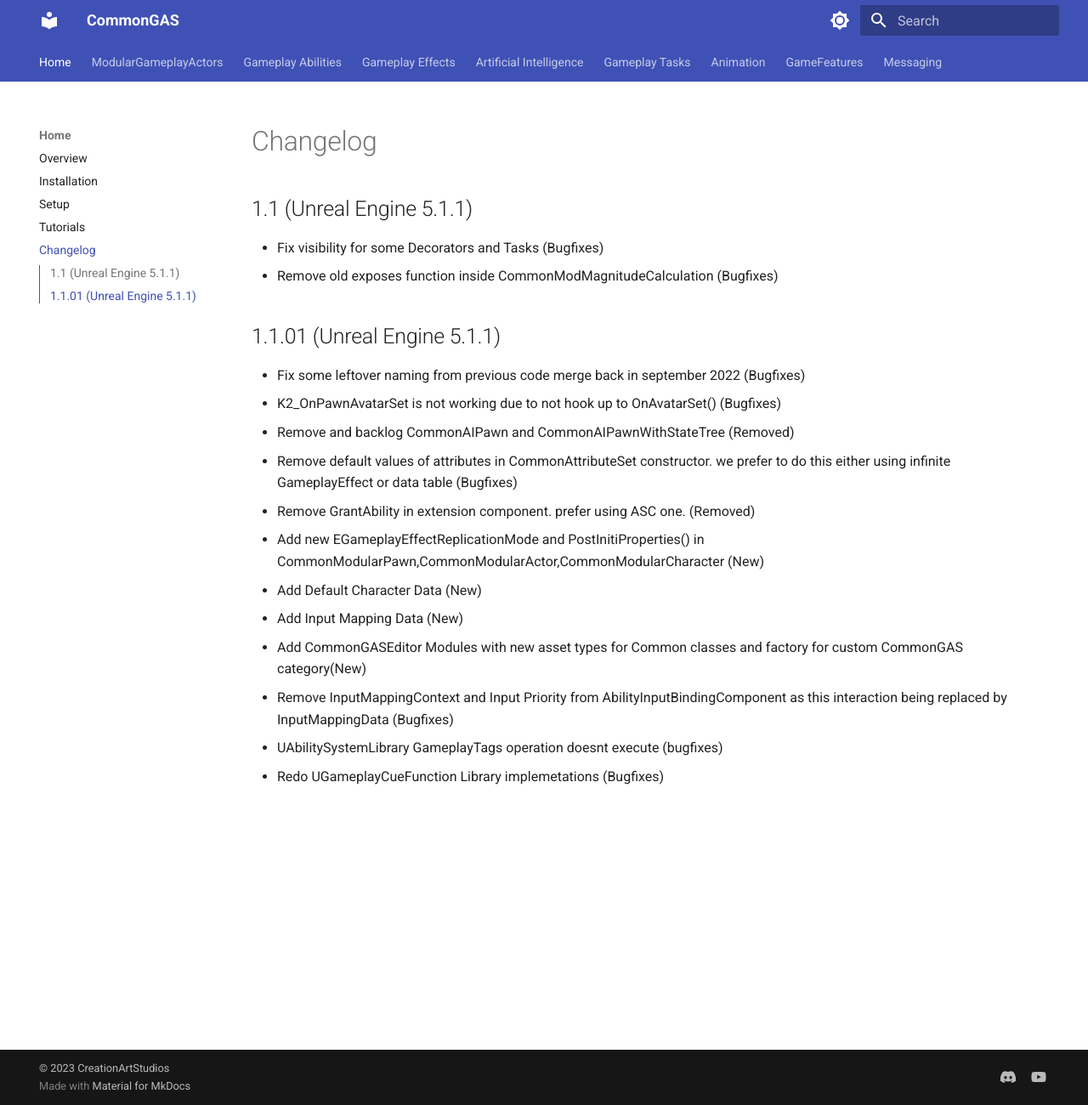
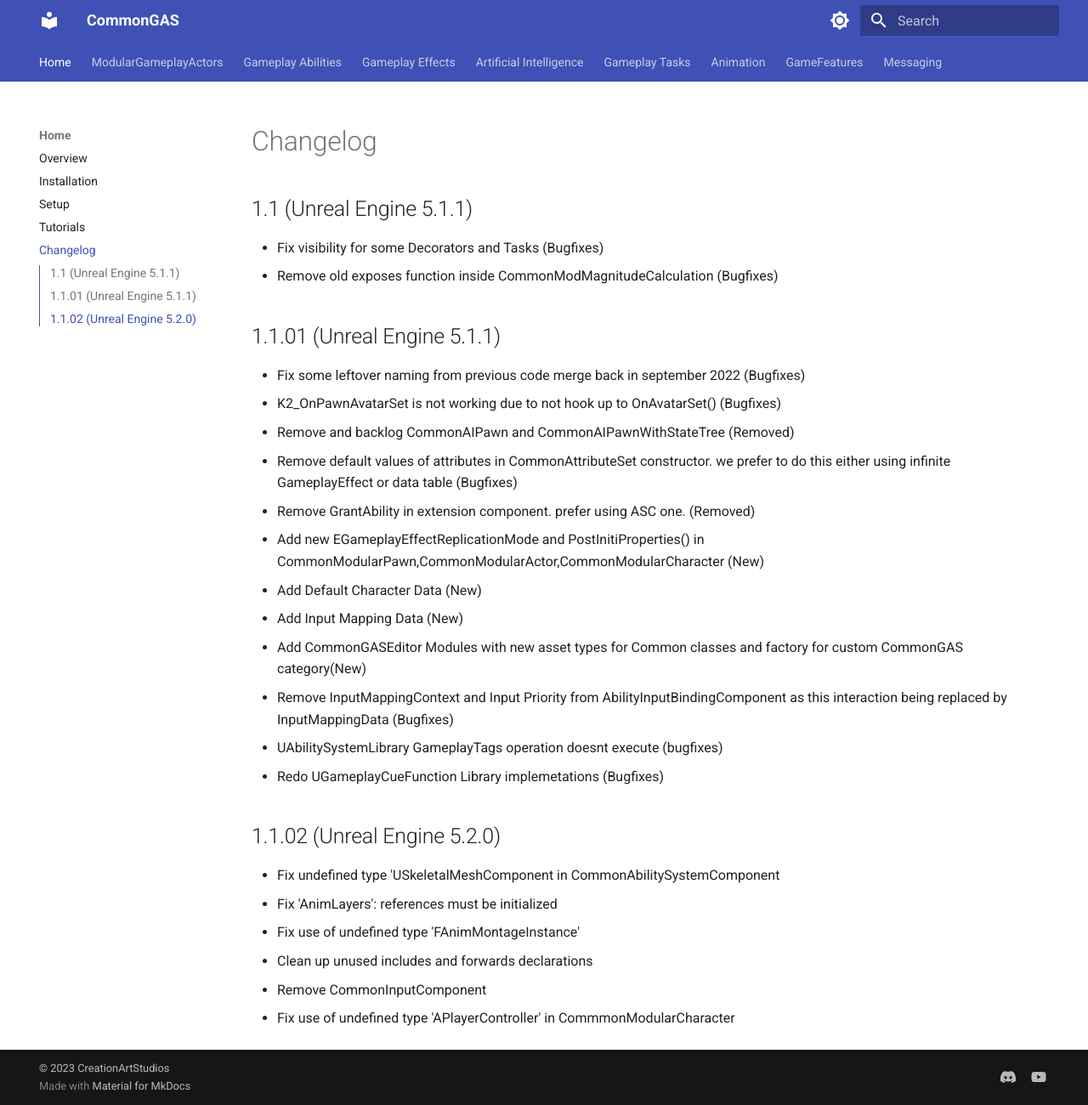
Before and after one commit to KhxiSaki/CommonGASDocs, an MkDocs documentation site: the page built from docs/changelog.md, in a window 1280 px wide and 1300 px high. Shown: the whole window at 85% size. Built offline with MkDocs 1.6.1 and Material for MkDocs 9.7.7, drawn with Linux system fonts in a browser that asks for light colours.

Commit message:
.\.git\Changelog for 1.1.02 (5.2)

```diff
--- a/docs/changelog.md
+++ b/docs/changelog.md
@@ -15,3 +15,11 @@
 - Remove InputMappingContext and Input Priority from AbilityInputBindingComponent as this interaction being replaced by InputMappingData (Bugfixes)
 - UAbilitySystemLibrary GameplayTags operation doesnt execute (bugfixes)
 - Redo UGameplayCueFunction Library implemetations (Bugfixes)
+
+## 1.1.02 (Unreal Engine 5.2.0)
+- Fix undefined type 'USkeletalMeshComponent in CommonAbilitySystemComponent
+- Fix 'AnimLayers': references must be initialized
+- Fix use of undefined type 'FAnimMontageInstance'
+- Clean up unused includes and forwards declarations
+- Remove CommonInputComponent
+- Fix use of undefined type 'APlayerController' in CommmonModularCharacter
```
